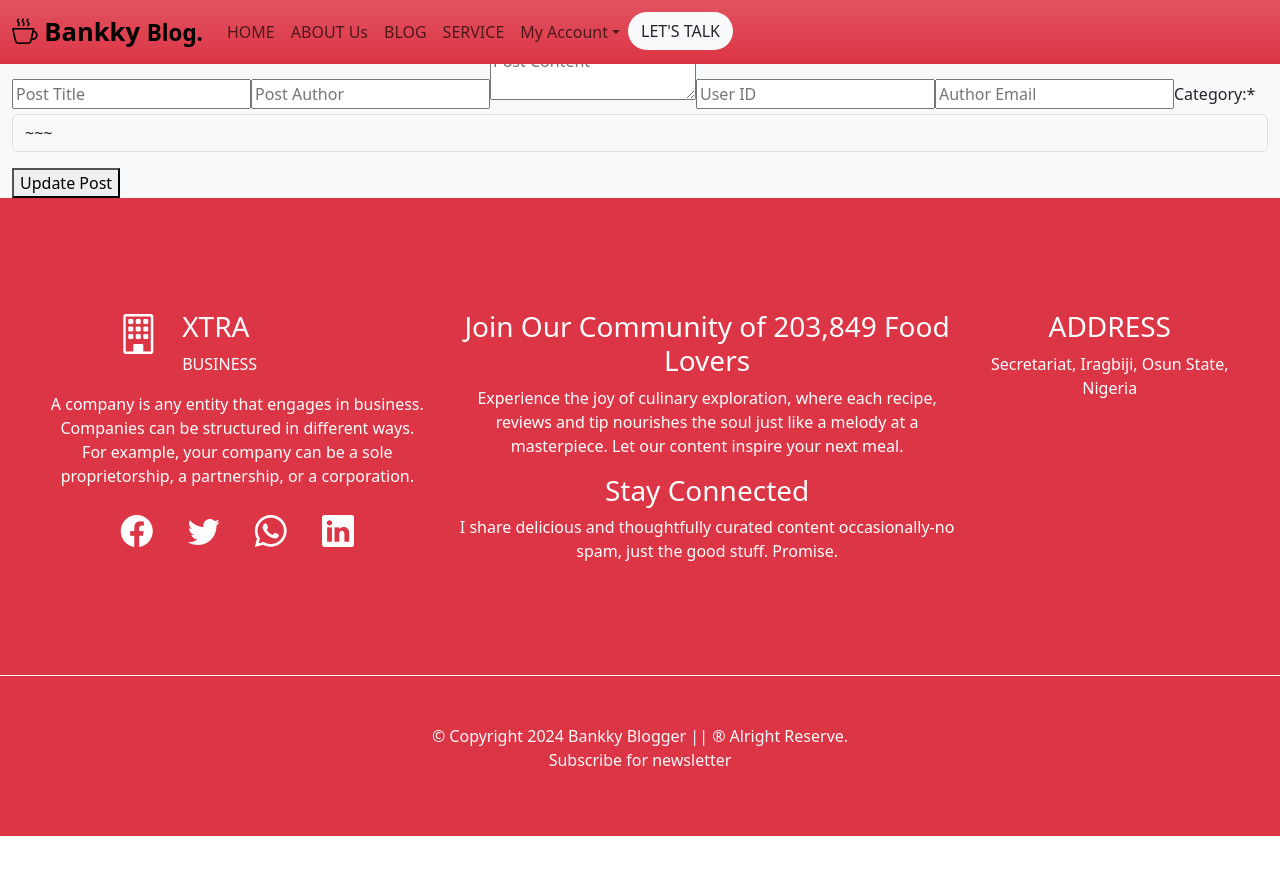
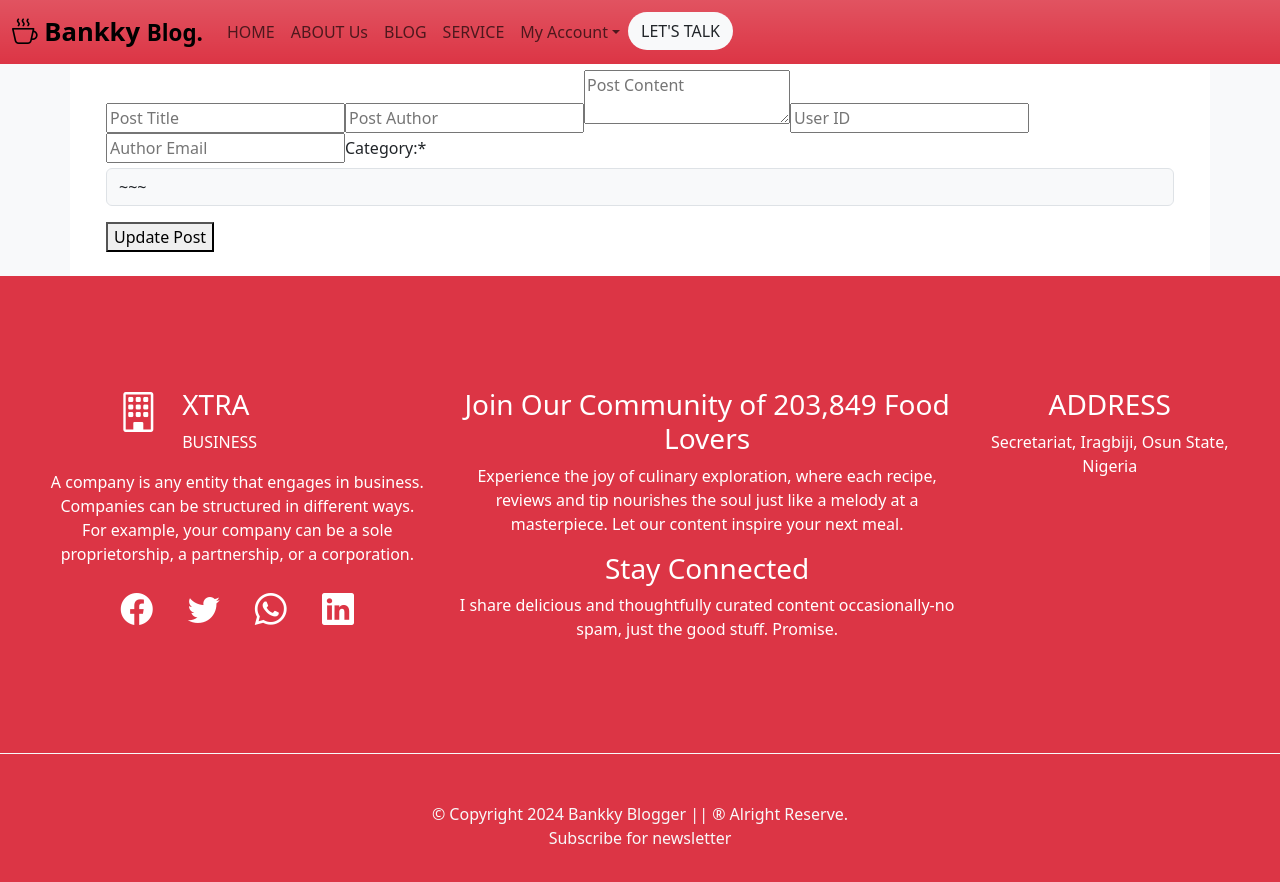
Before and after one commit to Azeezbank/myblog, a React (Vite) app: page /Editpost/1 in a window 1280 px wide. Shown: the top 882 px of the page. Before the commit the page ends 836 px from the top, so only its background shows below. Built offline with nearby package versions, Linux system fonts and the light colour scheme; no server answers.

Commit message:
Update Editpost.jsx

```diff
--- a/src/Components/Editpost.jsx
+++ b/src/Components/Editpost.jsx
@@ -19,7 +19,6 @@ useEffect(() => {
     try {
       const response = await axios.get(`https://backend-i9tl.onrender.com/api/posts/${id}`);
      setPosts(response.data);
-      console.log(response.data);
     } catch (error) {
       console.error('Error fetching post:', error);
     }
@@ -100,40 +99,48 @@ useEffect(() => {
 
       <div className="container-fluid bg-light">
       <h2>Edit Post</h2>
+        <div className="container bg-white">
+        <form className="bg-white p-4">
       <input
         type="text"
         value={posts.title}
         onChange={(e) => setPosts({ ...posts, title: e.target.value})}
         placeholder="Post Title"
+        required
       />
       <input
         type="text"
         value={posts.author_name}
         onChange={(e) => setPost({ ...posts, author_name: e.target.value})}
         placeholder="Post Author"
+        required
       />
       <textarea
         value={posts.content}
         onChange={(e) => setPosts({ ...posts, content: e.target.value})}
         placeholder="Post Content"
-      />
+        required
+      ></textarea>
       <input
         type="text"
         value={posts.user_id}
         onChange={(e) => setPosts({ ...posts, user_id: e.target.value})}
         placeholder="User ID"
+        required
       />
       <input
         type="email"
         value={posts.email}
         onChange={(e) => setPosts({ ...posts, user_id: e.target.value})}
         placeholder="Author Email"
+        required
       />
 
      <label htmlFor="category" className="form-label">
           Category:*
         </label>
-        <select id="category" className="form-control mb-3 bg-light" value={posts.category} onChange={(e) => setPosts({...posts, category: e.target.value})}  required>
+        <select id="category" className="form-control mb-3 bg-light"
+          value={posts.category} onChange={(e) => setPosts({...posts, category: e.target.value})}  required>
         <option>~~~</option>
           <option>Recipes & Cooking Tips</option>
           <option>Restaurant Reviews</option>
@@ -142,6 +149,8 @@ useEffect(() => {
         </select>
 
       <button>Update Post</button>
+          </form>
+          </div>
     </div>
 
       <div className="container-fluid bg-danger p-5 pt-3 text-center text-white">
```
